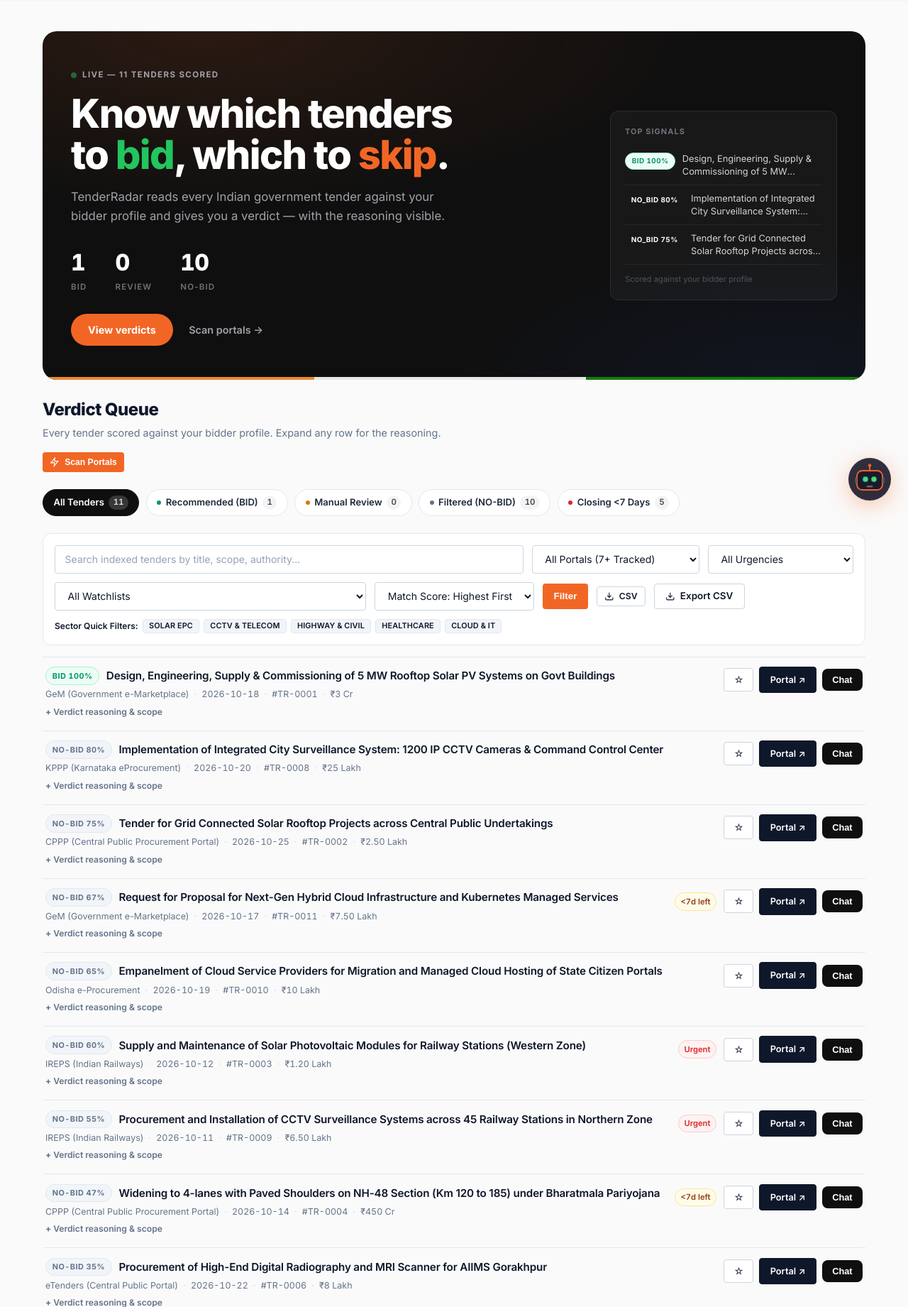
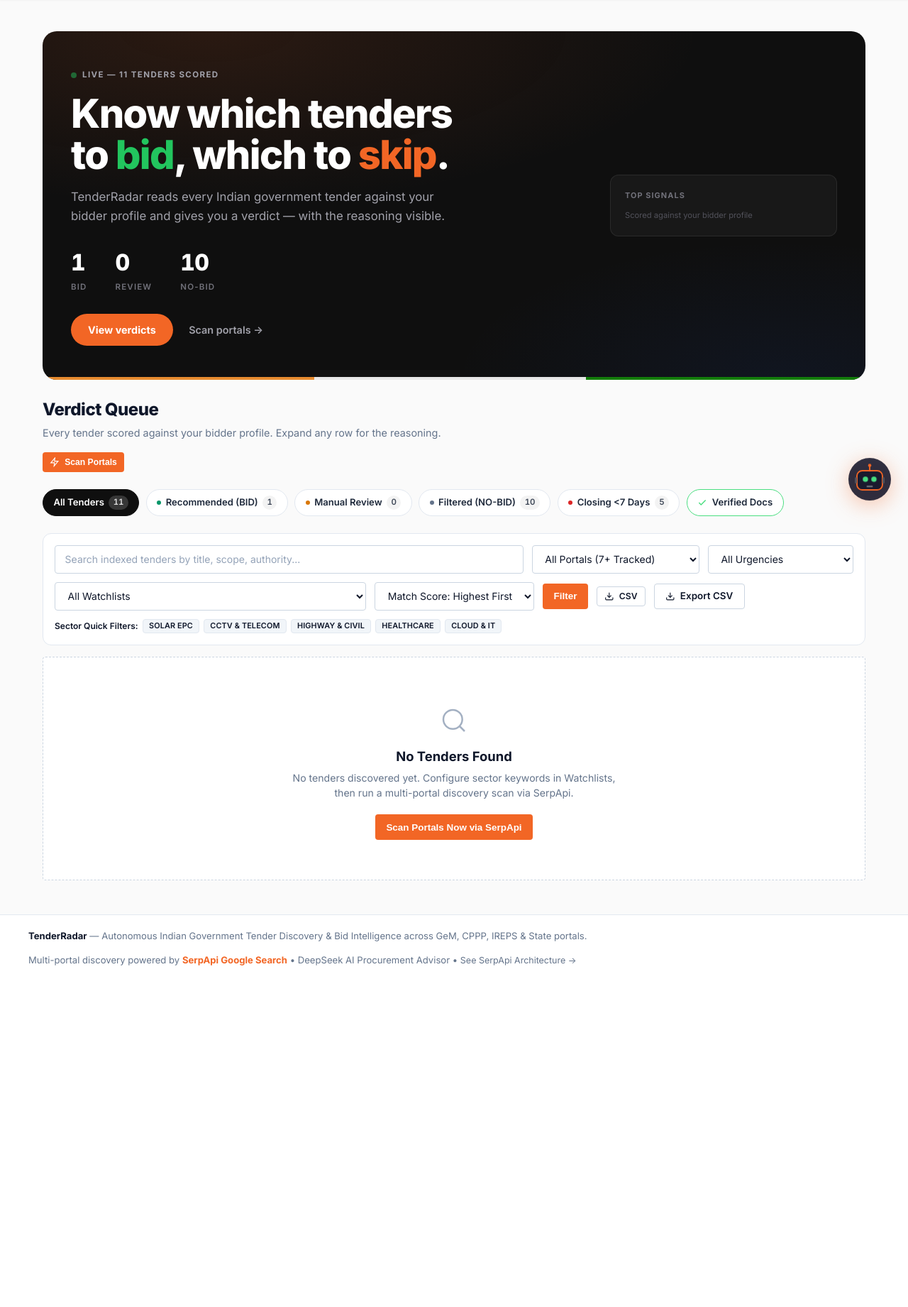
Before and after one commit to Sourabh-Kumar04/TenderRadar, a FastAPI app: page /?doc_backed=1 in a window 1280 px wide. Shown: the part 63-1904 px from the top of the page at 71% size. After the commit the page ends 1423 px from the top, so only its background shows below. Run offline with FastAPI, Linux system fonts and the light colour scheme; data comes from the database, SQL or seed files in the repository; data that the repository does not hold is empty.

Commit message:
feat: verified docs filter, 11/49 document-backed

```diff
--- a/app/main.py
+++ b/app/main.py
@@ -127,6 +127,7 @@ async def dashboard_view(
     sort_order: str = Query("match_score"),
     recommended: Optional[str] = Query(None),
     verdict: Optional[str] = Query(None),
+    doc_backed: Optional[str] = Query(None),
     message: Optional[str] = Query(None),
     error: Optional[str] = Query(None)
 ):
@@ -196,6 +197,11 @@ async def dashboard_view(
     if selected_verdict:
         tenders = [t for t in tenders if t.get("verdict") == selected_verdict]
 
+    # Filter to document-backed only if requested
+    show_doc_backed = doc_backed in ("1", "true", "yes")
+    if show_doc_backed:
+        tenders = [t for t in tenders if t.get("has_document") == 1]
+
     # In-memory match score sort guarantee
     if sort_by == "match_score":
         tenders.sort(key=lambda x: x.get("match_score") or 0, reverse=True)
@@ -223,6 +229,7 @@ async def dashboard_view(
             "selected_urgency": urgency,
             "selected_watchlist": watchlist_id,
             "sort_order": sort_order,
+            "doc_backed": show_doc_backed,
             "sort_by": sort_by,
             "is_mock_serpapi": settings.MOCK_SERPAPI,
             "is_mock_llm": settings.MOCK_LLM,
--- a/app/templates/dashboard.html
+++ b/app/templates/dashboard.html
@@ -28,7 +28,11 @@
  class="verdict-pill nobid-pill {% if selected_verdict == 'NO_BID' %}active{% endif %}"><span class="badge-dot" style="background:var(--text-muted);"></span>
  Filtered (NO-BID) <span class="pill-count">{{ stats.nobid_count }}</span></a><a href="/?urgency=Closing+Soon+(%3C7d)&search={{ search_query or '' }}&portal={{ selected_portal or '' }}&watchlist_id={{ selected_watchlist or '' }}"
  class="verdict-pill urgent-pill {% if selected_urgency == 'Closing Soon (<7d)' %}active{% endif %}"><span class="badge-dot" style="background:var(--danger);"></span>
- Closing &lt;7 Days <span class="pill-count">{{ stats.urgent_closing_soon }}</span></a></div><!-- Filters & Search Toolbar --><div class="toolbar-card"><form action="/" method="GET" class="filter-form">
+ Closing &lt;7 Days <span class="pill-count">{{ stats.urgent_closing_soon }}</span></a>
+  <a href="?doc_backed=1" class="verdict-pill" title="Only show tenders backed by official documents" style="border-color:#4ade80;">
+    <svg width="14" height="14" viewBox="0 0 24 24" fill="none" stroke="#4ade80" stroke-width="2.5"><polyline points="20 6 9 17 4 12"></polyline></svg>
+    Verified Docs
+  </a></div><!-- Filters & Search Toolbar --><div class="toolbar-card"><form action="/" method="GET" class="filter-form">
  {% if selected_verdict %}
  <input type="hidden" name="verdict" value="{{ selected_verdict }}">
  {% endif %}
```
